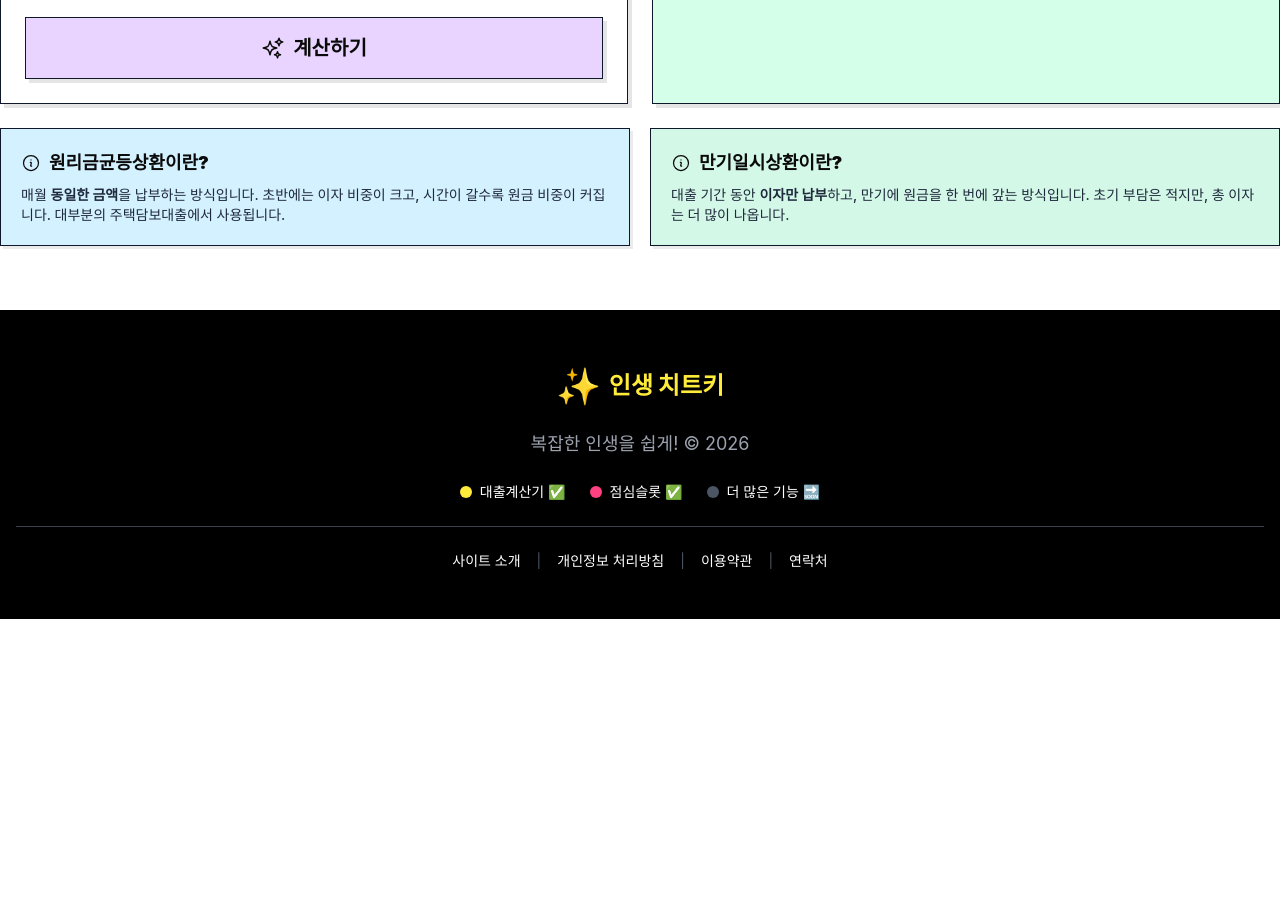
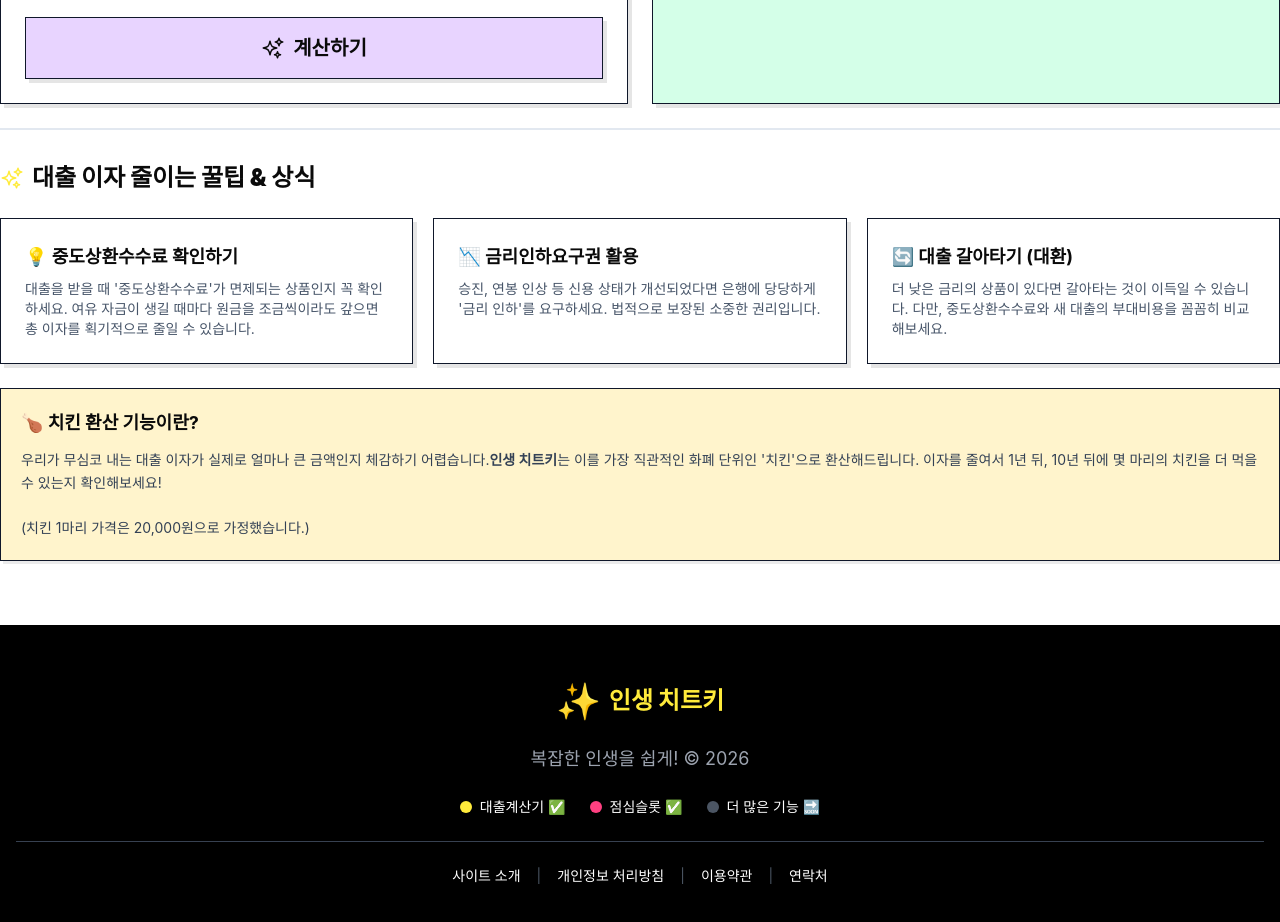
Before and after one commit to hanmirann25-code/Life_Cheat_Key, a Next.js app: page /loan in a window 1280 px wide. Shown: the part 880-1802 px from the top of the page. Before the commit the page ends 1499 px from the top, so only its background shows below. Built offline with nearby package versions, Linux system fonts and the light colour scheme.

Commit message:
feat: AdSense approval prep - legal pages, loan content, analytics integration

```diff
--- a/app/(money)/loan/page.tsx
+++ b/app/(money)/loan/page.tsx
@@ -460,25 +460,51 @@ export default function LoanCalculatorPage() {
       </div>
 
       {/* 설명 섹션 */}
-      <div className="grid grid-cols-1 md:grid-cols-2 gap-5">
-        <div className="result-card bg-pastel-blue hover:-translate-y-1 transition-all">
-          <h3 className="text-lg font-black mb-2 flex items-center gap-2">
-            <InformationCircleIcon className="w-5 h-5" />
-            <span>원리금균등상환이란?</span>
+      {/* SEO & 유용한 정보 섹션 (아코디언/카드 스타일) */}
+      <div className="space-y-6 pt-8 border-t-2 border-slate-200">
+        <h3 className="text-2xl font-black mb-4 flex items-center gap-2">
+          <SparklesIcon className="w-6 h-6 text-neon-yellow" />
+          <span>대출 이자 줄이는 꿀팁 & 상식</span>
         </h3>
-          <p className="font-medium text-sm text-slate-800">
-            매월 <strong>동일한 금액</strong>을 납부하는 방식입니다. 초반에는 이자 비중이 크고,
-            시간이 갈수록 원금 비중이 커집니다. 대부분의 주택담보대출에서 사용됩니다.
+
+        <div className="grid grid-cols-1 md:grid-cols-3 gap-5">
+          {/* Tip 1 */}
+          <div className="bento-card bg-white hover:-translate-y-1 transition-all">
+            <h4 className="font-bold text-lg mb-2">💡 중도상환수수료 확인하기</h4>
+            <p className="text-slate-600 text-sm">
+              대출을 받을 때 '중도상환수수료'가 면제되는 상품인지 꼭 확인하세요.
+              여유 자금이 생길 때마다 원금을 조금씩이라도 갚으면 총 이자를 획기적으로 줄일 수 있습니다.
             </p>
           </div>
-        <div className="result-card bg-pastel-green hover:-translate-y-1 transition-all">
-          <h3 className="text-lg font-black mb-2 flex items-center gap-2">
-            <InformationCircleIcon className="w-5 h-5" />
-            <span>만기일시상환이란?</span>
-          </h3>
-          <p className="font-medium text-sm text-slate-800">
-            대출 기간 동안 <strong>이자만 납부</strong>하고, 만기에 원금을 한 번에 갚는
-            방식입니다. 초기 부담은 적지만, 총 이자는 더 많이 나옵니다.
+
+          {/* Tip 2 */}
+          <div className="bento-card bg-white hover:-translate-y-1 transition-all">
+            <h4 className="font-bold text-lg mb-2">📉 금리인하요구권 활용</h4>
+            <p className="text-slate-600 text-sm">
+              승진, 연봉 인상 등 신용 상태가 개선되었다면 은행에 당당하게 '금리 인하'를 요구하세요.
+              법적으로 보장된 소중한 권리입니다.
+            </p>
+          </div>
+
+          {/* Tip 3 */}
+          <div className="bento-card bg-white hover:-translate-y-1 transition-all">
+            <h4 className="font-bold text-lg mb-2">🔄 대출 갈아타기 (대환)</h4>
+            <p className="text-slate-600 text-sm">
+              더 낮은 금리의 상품이 있다면 갈아타는 것이 이득일 수 있습니다.
+              다만, 중도상환수수료와 새 대출의 부대비용을 꼼꼼히 비교해보세요.
+            </p>
+          </div>
+        </div>
+
+        {/* 재미있는 기능 설명 */}
+        <div className="result-card bg-pastel-yellow mt-6">
+          <h4 className="font-bold text-lg mb-3">🍗 치킨 환산 기능이란?</h4>
+          <p className="text-slate-700 text-sm leading-relaxed">
+            우리가 무심코 내는 대출 이자가 실제로 얼마나 큰 금액인지 체감하기 어렵습니다.
+            <strong>인생 치트키</strong>는 이를 가장 직관적인 화폐 단위인 '치킨'으로 환산해드립니다.
+            이자를 줄여서 1년 뒤, 10년 뒤에 몇 마리의 치킨을 더 먹을 수 있는지 확인해보세요!
+            <br /><br />
+            (치킨 1마리 가격은 20,000원으로 가정했습니다.)
           </p>
         </div>
       </div>
--- a/app/layout.tsx
+++ b/app/layout.tsx
@@ -1,7 +1,8 @@
 import type { Metadata } from "next";
 import "./globals.css";
 import Header from "@/components/layout/Header";
-import GoogleAdSense from "@/components/GoogleAdSense";
+import GoogleAdSense from "@/components/GoogleAdSense"; // @next/third-parties 미지원으로 인한 커스텀 컴포넌트 사용
+import { GoogleAnalytics } from "@next/third-parties/google";
 
 // Trigger Vercel build
 
@@ -71,9 +72,6 @@ export default function RootLayout({
 }>) {
   return (
     <html lang="ko">
-      <head>
-        <GoogleAdSense pId="XXXXXXXXXXXXXXXX" /> {/* AdSense Publisher ID를 여기에 입력하세요 (예: 1234567890123456) */}
-      </head>
       <body className="min-h-screen bg-white">
         {/* Structured Data */}
         <script
@@ -160,6 +158,14 @@ export default function RootLayout({
             </div>
           </div>
         </footer>
+
+        {/* Google Analytics & AdSense */}
+        {process.env.NEXT_PUBLIC_GOOGLE_ANALYTICS && (
+          <GoogleAnalytics gaId={process.env.NEXT_PUBLIC_GOOGLE_ANALYTICS} />
+        )}
+        {process.env.NEXT_PUBLIC_GOOGLE_ADSENSE && (
+          <GoogleAdSense publisherId={process.env.NEXT_PUBLIC_GOOGLE_ADSENSE} />
+        )}
       </body>
     </html>
   );
--- a/app/privacy/page.tsx
+++ b/app/privacy/page.tsx
@@ -33,9 +33,16 @@ export default function PrivacyPage() {
                             동의받은 개인정보 보유·이용기간 내에서 개인정보를 처리·보유합니다.
                         </p>
                         <p>
-                            현재 본 사이트는 별도의 회원가입 절차가 없으며, 개인정보를 수집하지 않습니다.
+                            현재 본 사이트는 별도의 회원가입 절차가 없으며, 직접적인 개인정보를 수집하지 않습니다.
                             다만, 서비스 이용 과정에서 자동으로 생성되는 쿠키 및 로그 정보는 서비스 개선을 위해
-                            일시적으로 수집될 수 있으며, 이는 통계 분석 후 즉시 삭제됩니다.
+                            일시적으로 수집될 수 있습니다.
+
+                            또한, 본 사이트는 구글 애드센스(Google AdSense) 광고를 게재하고 있습니다.
+                            이에 따라 광고 파트너인 구글(Google)과 제3자 벤더는 사용자의 사이트 방문 기록(쿠키)을 활용하여
+                            맞춤형 광고를 제공할 수 있습니다.
+                            <br /><br />
+                            - 사용자는 구글의 광고 설정 페이지(www.google.com/settings/ads)에서 맞춤형 광고 설정을 해제할 수 있습니다.
+                            - 제3자 벤더의 웹사이트를 방문하여 쿠키 사용을 거부할 수도 있습니다. (www.aboutads.info 참조)
                         </p>
                     </section>
 
--- a/app/terms/page.tsx
+++ b/app/terms/page.tsx
@@ -17,7 +17,7 @@ export default function TermsPage() {
                         <p>
                             본 약관은 인생 치트키(이하 "사이트")가 제공하는 모든 서비스(이하 "서비스")의
                             이용조건 및 절차, 이용자와 사이트의 권리, 의무, 책임사항과 기타 필요한 사항을
-                            규정함을 목적으로 합니다.
+                            규정함을 목적으로 합니다. 개인정보 처리에 관해서는 '개인정보 처리방침'에 따릅니다.
                         </p>
                     </section>
 
--- a/components/GoogleAdSense.tsx
+++ b/components/GoogleAdSense.tsx
@@ -3,10 +3,10 @@
 import Script from "next/script";
 
 type Props = {
-    pId: string;
+    publisherId: string;
 };
 
-const GoogleAdSense = ({ pId }: Props) => {
+const GoogleAdSense = ({ publisherId }: Props) => {
     if (process.env.NODE_ENV !== "production") {
         return null;
     }
@@ -14,7 +14,7 @@ const GoogleAdSense = ({ pId }: Props) => {
     return (
         <Script
             async
-            src={`https://pagead2.googlesyndication.com/pagead/js/adsbygoogle.js?client=ca-pub-${pId}`}
+            src={`https://pagead2.googlesyndication.com/pagead/js/adsbygoogle.js?client=ca-pub-${publisherId}`}
             crossOrigin="anonymous"
             strategy="afterInteractive"
         />
--- a/package.json
+++ b/package.json
@@ -10,6 +10,7 @@
   },
   "dependencies": {
     "@heroicons/react": "^2.2.0",
+    "@next/third-parties": "^16.1.6",
     "axios": "^1.13.3",
     "next": "^14.2.0",
     "openai": "^6.16.0",
```
Also changed, not shown: 1 other file (tests, documents, lock files or other folders). Lines whose indentation alone changed are shown as unchanged.
